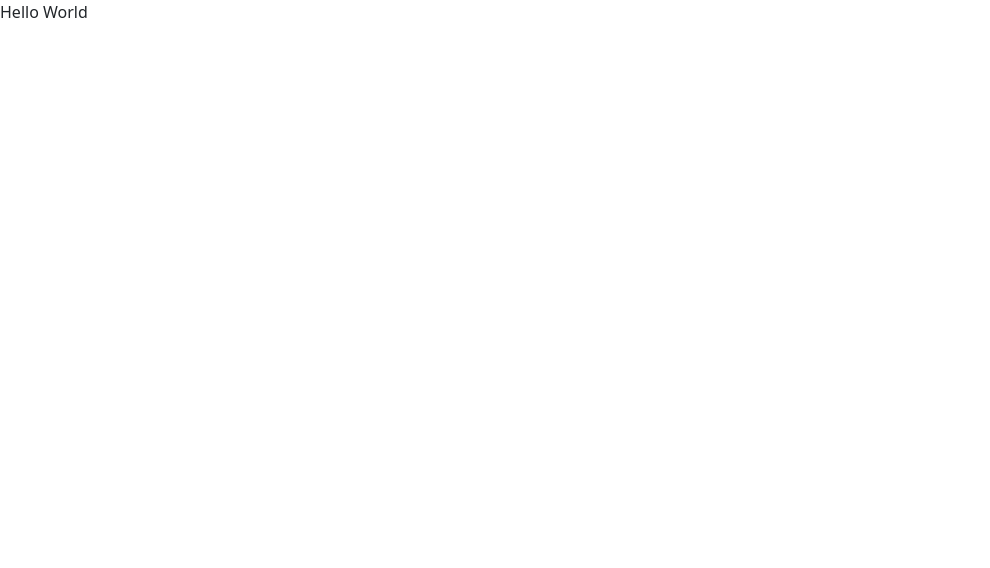
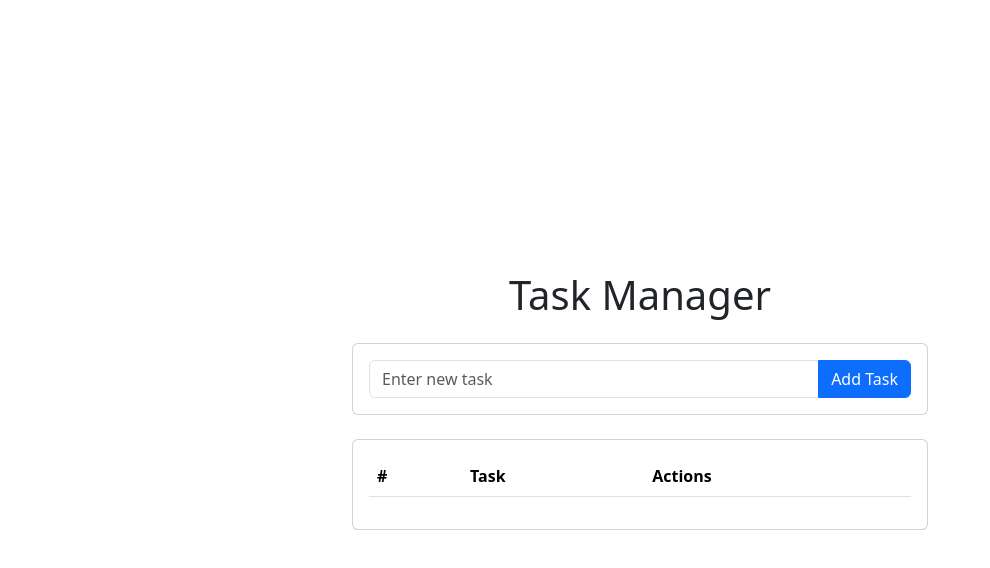
Before and after one commit to Ascendnt/task-manager-app, a React (Vite) app: page /home in a window 1280 px wide. Shown: the top 568 px of the page, without its empty margins (0-990 px from the left). Built offline with nearby package versions, Linux system fonts and the light colour scheme.

Commit message:
Added a front-end in my app

```diff
--- a/eslint.config.js
+++ b/eslint.config.js
@@ -29,6 +29,7 @@ export default [
       ...react.configs['jsx-runtime'].rules,
       ...reactHooks.configs.recommended.rules,
       'react/jsx-no-target-blank': 'off',
+      "react/prop-types": "off", // turned off props validation as eslint detects it as error
       'react-refresh/only-export-components': [
         'warn',
         { allowConstantExport: true },
--- /dev/null
+++ b/src/components/Add.jsx
@@ -0,0 +1,38 @@
+// src/components/Add.js
+import { useState } from "react";
+
+const Add = ({ onAddTask }) => {
+  const [taskText, setTaskText] = useState("");
+
+  const handleSubmit = (e) => {
+    e.preventDefault();
+    if (taskText.trim()) {
+      onAddTask(taskText);
+      setTaskText("");
+    }
+  };
+
+  return (
+    <div className="card mb-4">
+      <div className="card-body">
+        <form onSubmit={handleSubmit}>
+          <div className="input-group">
+            <input
+              type="text"
+              className="form-control"
+              placeholder="Enter new task"
+              value={taskText}
+              onChange={(e) => setTaskText(e.target.value)}
+              required
+            />
+            <button type="submit" className="btn btn-primary">
+              Add Task
+            </button>
+          </div>
+        </form>
+      </div>
+    </div>
+  );
+};
+
+export default Add;
--- /dev/null
+++ b/src/components/Edit.jsx
@@ -0,0 +1,51 @@
+// src/components/Edit.js
+
+const Edit = ({ tasks, onEditTask, onDeleteTask }) => {
+  const handleEdit = (id) => {
+    const newText = prompt(
+      "Edit Task:",
+      tasks.find((task) => task.id === id)?.text
+    );
+    if (newText && newText.trim()) {
+      onEditTask(id, newText.trim());
+    }
+  };
+
+  return (
+    <div className="card">
+      <div className="card-body">
+        <table className="table table-striped">
+          <thead>
+            <tr>
+              <th scope="col">#</th>
+              <th scope="col">Task</th>
+              <th scope="col">Actions</th>
+            </tr>
+          </thead>
+          <tbody>
+            {tasks.map((task) => (
+              <tr key={task.id}>
+                <th scope="row">{task.id}</th>
+                <td>{task.text}</td>
+                <td>
+                  <button
+                    className="btn btn-sm btn-warning"
+                    onClick={() => handleEdit(task.id)}>
+                    Edit
+                  </button>
+                  <button
+                    className="btn btn-sm btn-danger ms-2"
+                    onClick={() => onDeleteTask(task.id)}>
+                    Delete
+                  </button>
+                </td>
+              </tr>
+            ))}
+          </tbody>
+        </table>
+      </div>
+    </div>
+  );
+};
+
+export default Edit;
--- a/src/components/Home.jsx
+++ b/src/components/Home.jsx
@@ -1,7 +1,40 @@
-// import React from "react";
+// Home.jsx
+import { useState } from "react";
+import { addTask, editTask, deleteTask } from "./utils/function";
+import Add from "./Add";
+import Edit from "./Edit";
 
 const Home = () => {
-  return <div>Hello World</div>;
+  const [tasks, setTasks] = useState([]);
+  const [taskIdCounter, setTaskIdCounter] = useState(1);
+
+  const handleAddTask = (text) => {
+    const newTask = addTask(text, taskIdCounter);
+    setTasks([...tasks, newTask]);
+    setTaskIdCounter((prev) => prev + 1);
+  };
+
+  const handleEditTask = (id, newText) => {
+    setTasks(editTask(tasks, id, newText));
+  };
+
+  const handleDeleteTask = (id) => {
+    setTasks(deleteTask(tasks, id));
+  };
+
+  return (
+    <div className="d-flex justify-content-center align-items-center min-vh-100">
+      <div className="container" style={{ maxWidth: "600px" }}>
+        <h1 className="text-center mb-4">Task Manager</h1>
+        <Add onAddTask={handleAddTask} />
+        <Edit
+          tasks={tasks}
+          onEditTask={handleEditTask}
+          onDeleteTask={handleDeleteTask}
+        />
+      </div>
+    </div>
+  );
 };
 
 export default Home;
--- a/src/components/Login.jsx
+++ b/src/components/Login.jsx
@@ -56,6 +56,7 @@ export const Login = () => {
             type="password"
             className="form-control"
             placeholder="Password"
+            autoComplete="off"
             name="password"
             value={password}
             onChange={(e) => setPassword(e.target.value)}
--- /dev/null
+++ b/src/components/utils/function.js
@@ -0,0 +1,12 @@
+// src/utils/taskFunctions.js
+
+// Add a new task
+export const addTask = (text, idCounter) => ({ id: idCounter, text });
+
+// Edit an existing task
+export const editTask = (tasks, id, newText) =>
+    tasks.map(task => (task.id === id ? { ...task, text: newText } : task));
+
+// Delete a task
+export const deleteTask = (tasks, id) =>
+    tasks.filter(task => task.id !== id);
```
Also changed, not shown: server.js (+9 -9 lines).
